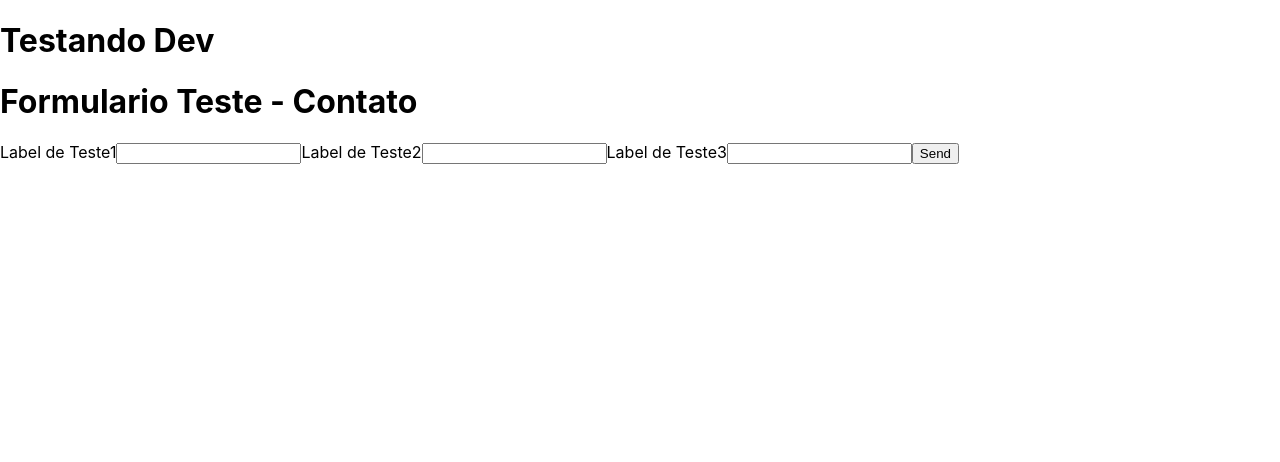
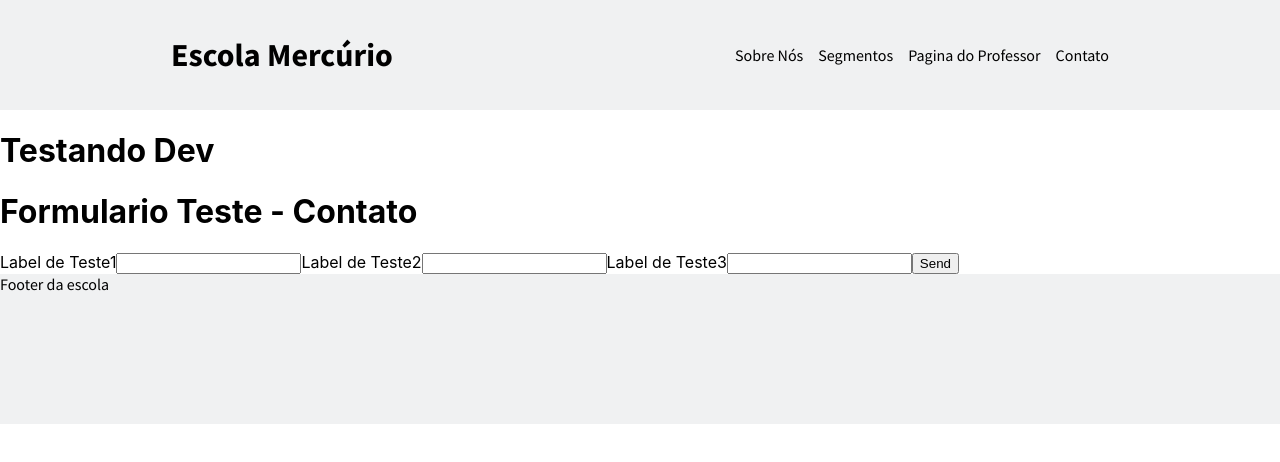
Before and after one commit to yagormoraes/projetoModulo5, a React (Create React App) app in the folder escola-mercurio/: page / in a window 1280 px wide. Shown: the top 462 px of the page. Built offline with nearby package versions, Linux system fonts and the light colour scheme.

Commit message:
Desenvolvimento do header

```diff
--- a/escola-mercurio/public/index.html
+++ b/escola-mercurio/public/index.html
@@ -24,6 +24,7 @@
       work correctly both with client-side routing and a non-root public URL.
       Learn how to configure a non-root public URL by running `npm run build`.
     -->
+    <link href="https://fonts.googleapis.com/css2?family=Source+Sans+Pro:wght@300;400;700&display=swap" rel="stylesheet">
     <title>React App</title>
   </head>
   <body>
--- a/escola-mercurio/src/App.jsx
+++ b/escola-mercurio/src/App.jsx
@@ -1,11 +1,15 @@
 import './App.css';
+import Header from './Components/Header';
+import Footer from './Components/Footer';
 import Contato from './Pages/Contato/contato';
 
 function App() {
   return (
     <>
+      <Header></Header>
       <h1>Testando Dev</h1>
       <Contato></Contato>
+      <Footer></Footer>
     </>
 
   );
--- /dev/null
+++ b/escola-mercurio/src/Components/Footer.jsx
@@ -0,0 +1,19 @@
+import React from 'react'
+import styled from 'styled-components'
+
+function Footer(){
+    const Footer = styled.footer`
+        height: 150px;
+        width: 100%;
+        background-color: #F0F1F2;
+        display:flex;
+        font-family: 'Source Sans Pro', sans-serif;
+
+    `
+
+    return(
+        <Footer>Footer da escola</Footer>
+    )
+}
+
+export default Footer
--- /dev/null
+++ b/escola-mercurio/src/Components/Header.jsx
@@ -0,0 +1,39 @@
+import React from 'react'
+import styled from 'styled-components'
+
+function Header(){
+
+    const Header = styled.header`
+        height: 110px;
+        width: 100%;
+        background-color: #F0F1F2;
+        display:flex;
+        align-items:center;
+        justify-content: space-around;
+        font-family: 'Source Sans Pro', sans-serif;
+    `
+
+    const UL = styled.ul`
+        list-style-type: none;
+        display: flex;
+        align-items:center;
+        justify-content: center;
+        padding: 0;
+        gap: 15px;
+    `
+
+    return(
+        <Header>
+            <h1>Escola Mercúrio</h1>
+            <UL>
+                <li>Sobre Nós</li>
+                <li>Segmentos</li>
+                <li>Pagina do Professor</li>
+                <li>Contato</li>
+            </UL>
+        </Header>
+    )
+
+}
+
+export default Header
--- a/escola-mercurio/src/Pages/Contato/contato.jsx
+++ b/escola-mercurio/src/Pages/Contato/contato.jsx
@@ -2,6 +2,7 @@ import React from 'react'
 
 function Contato() {
     return(
+
         <form action="https://formsubmit.co/yago.dmoraes@gmail.com" method='POST'>
             <h1>Formulario Teste - Contato</h1>
             <label htmlFor="text1">Label de Teste1</label>
```
